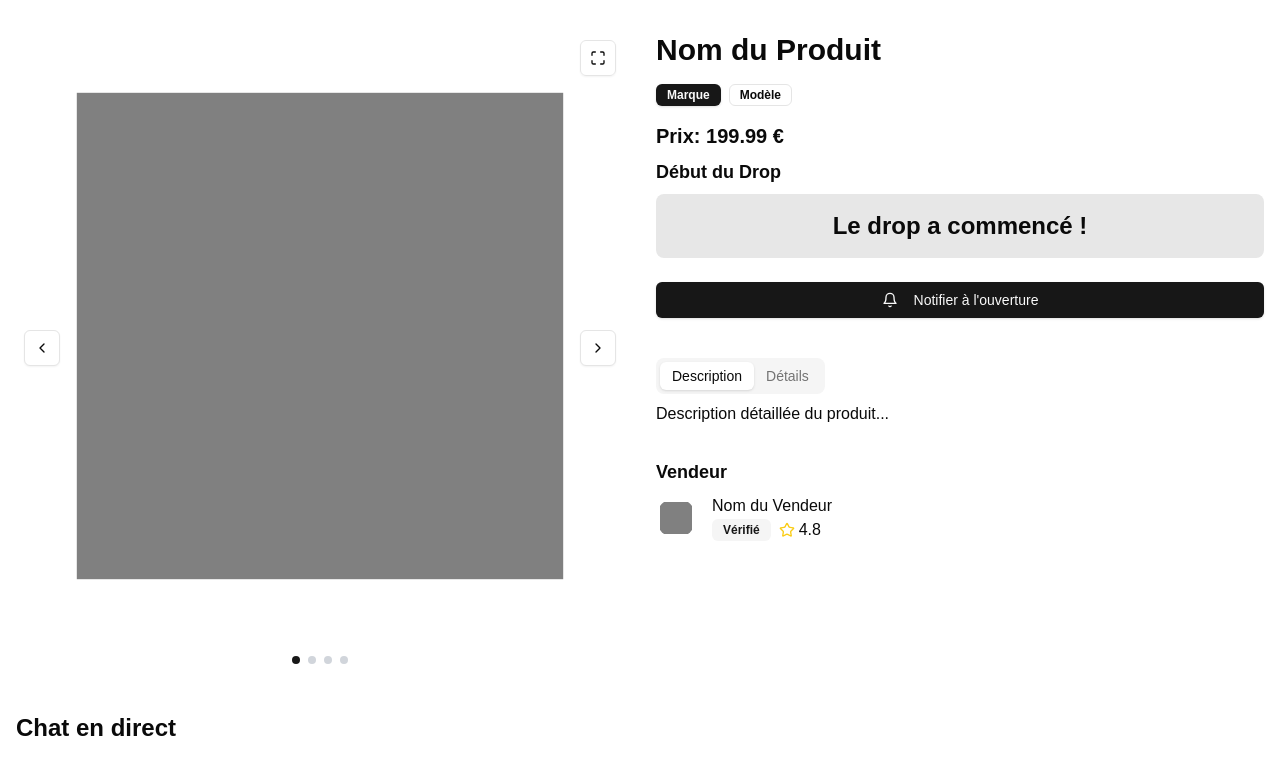
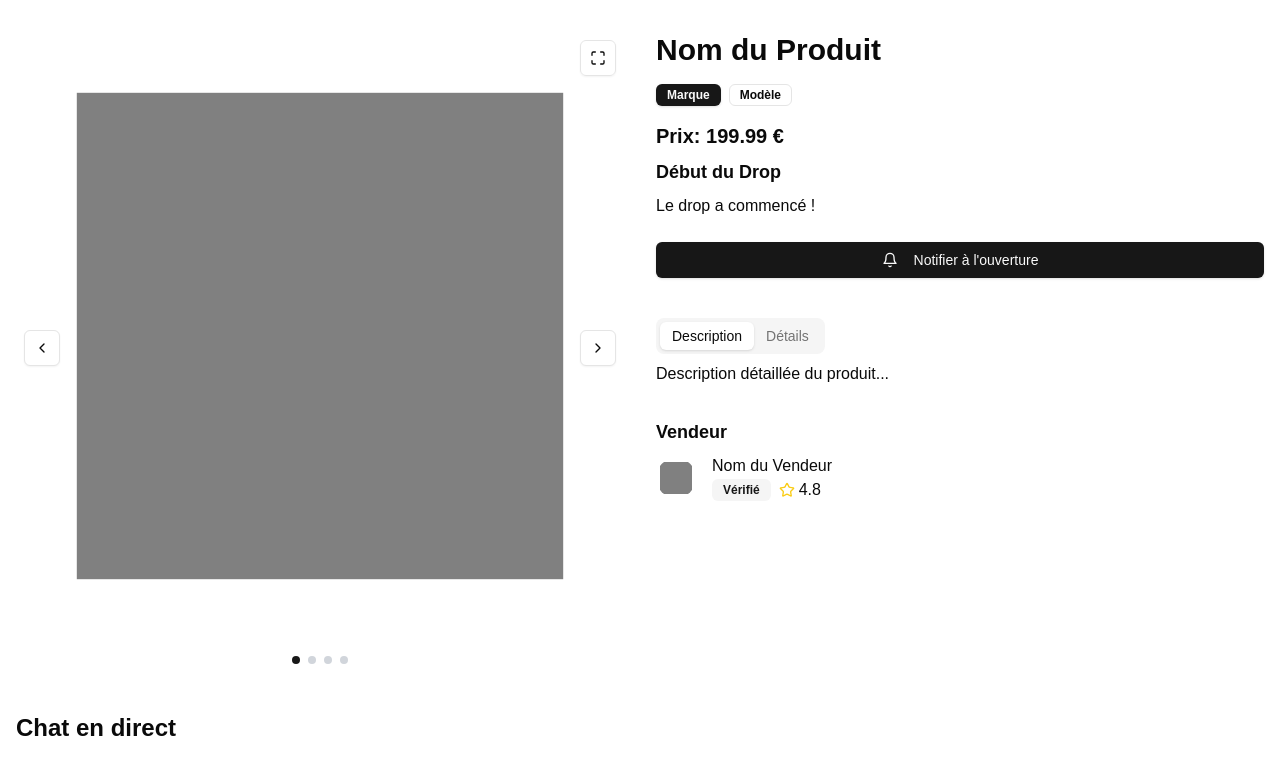
Before and after one commit to AdrienCpr/dropthestreet-maquettes, a Next.js app: page /drops/1 in a window 1280 px wide. Shown: the top 758 px of the page. Built offline with nearby package versions, Linux system fonts and the light colour scheme.

Commit message:
fix: error prod

```diff
--- a/app/drops/[id]/components/countdown.tsx
+++ b/app/drops/[id]/components/countdown.tsx
@@ -1,5 +1,4 @@
 'use client'
-
 import { useState, useEffect } from 'react'
 
 // Define a specific type for the time left object
@@ -15,7 +14,13 @@ interface CountdownProps {
 }
 
 export default function Countdown({ targetDate }: CountdownProps) {
-    const [timeLeft, setTimeLeft] = useState<TimeLeft>({})
+    // Initialize with a properly typed empty object
+    const [timeLeft, setTimeLeft] = useState<TimeLeft>({
+        jours: 0,
+        heures: 0,
+        minutes: 0,
+        secondes: 0
+    })
 
     function calculateTimeLeft(): TimeLeft {
         const difference = +targetDate - +new Date()
@@ -34,34 +39,31 @@ export default function Countdown({ targetDate }: CountdownProps) {
     }
 
     useEffect(() => {
-        const timer = setTimeout(() => {
+        const timer = setInterval(() => {
             setTimeLeft(calculateTimeLeft())
         }, 1000)
 
-        return () => clearTimeout(timer)
-    })
+        return () => clearInterval(timer)
+    }, [targetDate])
 
-    const timerComponents = Object.keys(timeLeft)
+    const timerComponents = (Object.keys(timeLeft) as Array<keyof TimeLeft>)
         .map(interval => {
-            // Type assertion: asserting that `interval` is a valid key of `TimeLeft`
-            const key = interval as keyof TimeLeft;
-
-            // Now TypeScript knows `key` is a valid key of TimeLeft
-            if (!timeLeft[key]) {
-                return null;
+            const value = timeLeft[interval]
+            if (!value) {
+                return null
             }
 
             return (
-                <span className="text-2xl font-bold" key={interval}>
-        {timeLeft[key]} {interval}{" "}
-      </span>
-            );
+                <span key={interval}>
+                    {value} {interval}{" "}
+                </span>
+            )
         })
-        .filter((component): component is JSX.Element => component !== null);
+        .filter((component): component is JSX.Element => component !== null)
 
     return (
-        <div className="text-center p-4 bg-primary/10 rounded-lg">
-            {timerComponents.length ? timerComponents : <span className="text-2xl font-bold">Le drop a commencé !</span>}
+        <div>
+            {timerComponents.length ? timerComponents : "Le drop a commencé !"}
         </div>
     )
 }
```
